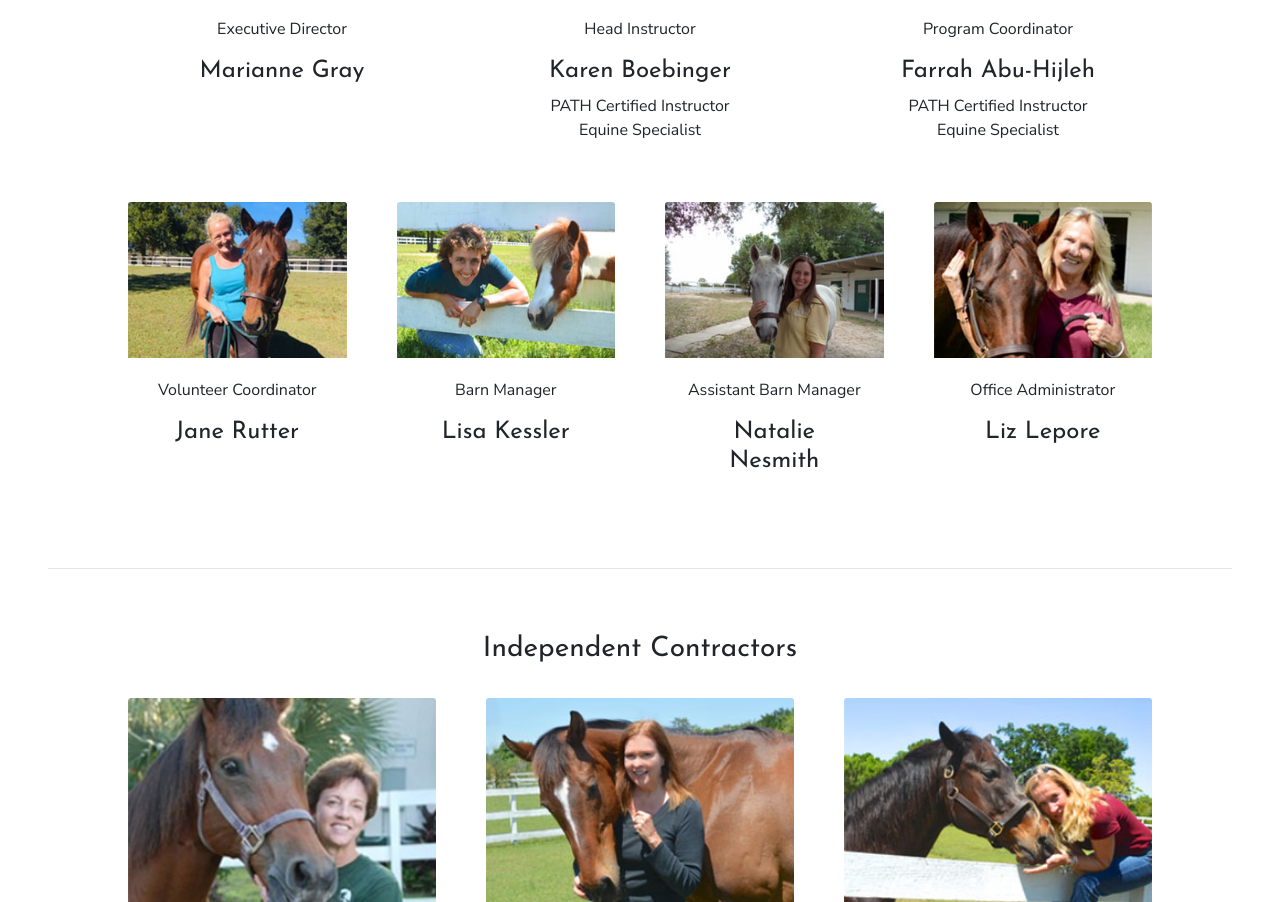
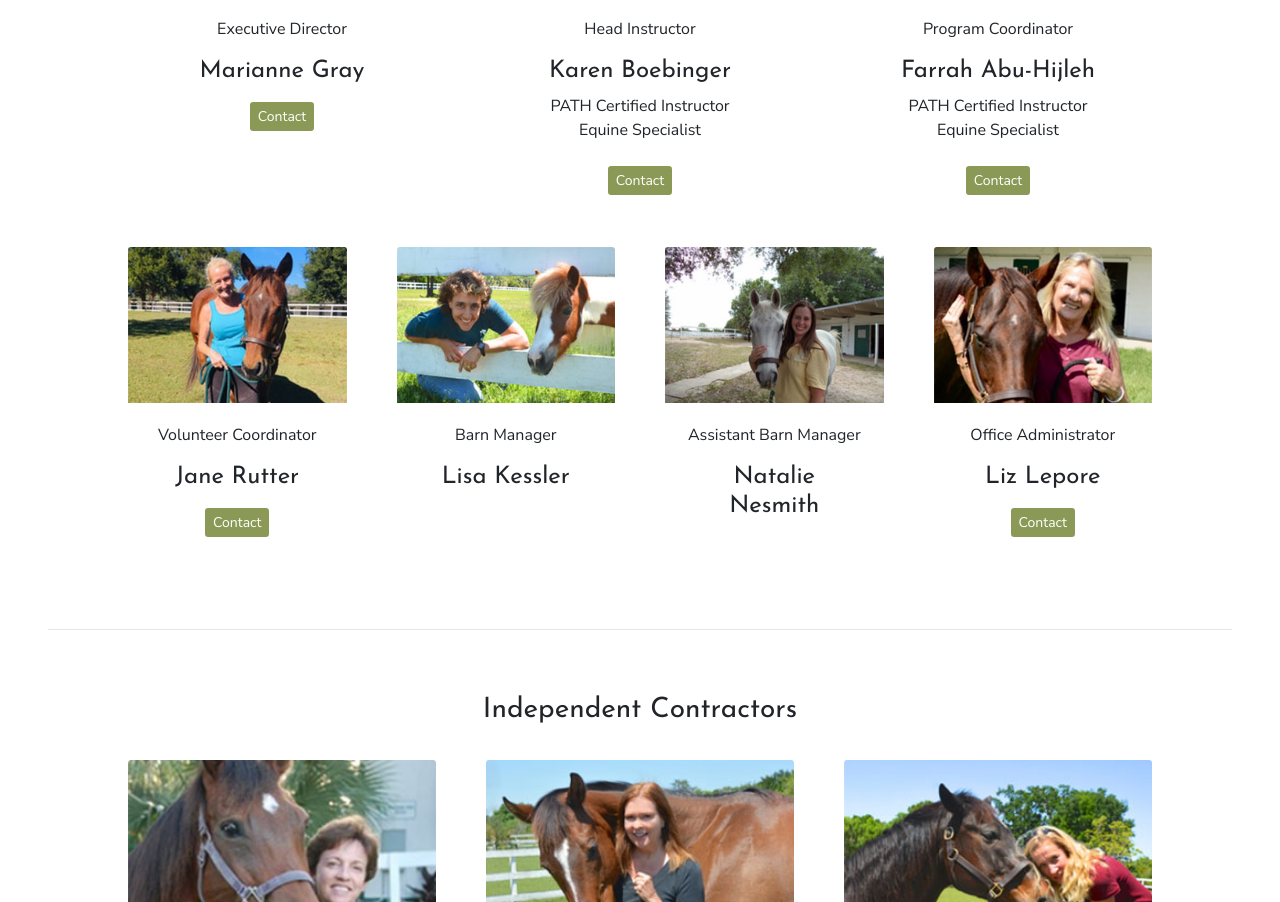
Before and after one commit to alexrosie/dig4104, a plain HTML site: page about.html in a window 1280 px wide. Shown: the part 906-1808 px from the top of the page. Drawn offline with nearby package versions, Linux system fonts and the light colour scheme.

Commit message:
about buttons

```diff
--- a/about.html
+++ b/about.html
@@ -68,6 +68,7 @@
             <div class="card-body">
               <p class="title">Executive Director</p>
               <h4>Marianne Gray</h4>
+              <a class="btn btn-primary btn-sm my-2" href="mailto:mgray@freedomride.com" role="button">Contact</i></a>
             </div>
           </div>
         </div>
@@ -79,6 +80,7 @@
               <p class="title">Head Instructor</p>
               <h4>Karen Boebinger</h4>
               <p>PATH Certified Instructor <br>Equine Specialist</p>
+              <a class="btn btn-primary btn-sm my-2" href="mailto:karenb@freedomride.com" role="button">Contact</i></a>
             </div>
           </div>
         </div>
@@ -90,6 +92,7 @@
               <p class="title">Program Coordinator</p>
               <h4>Farrah Abu-Hijleh</h4>
               <p>PATH Certified Instructor <br>Equine Specialist</p>
+              <a class="btn btn-primary btn-sm my-2" href="mailto:farrah@freedomride.com" role="button">Contact</i></a>
             </div>
           </div>
         </div>
@@ -102,6 +105,7 @@
             <div class="card-body">
               <p class="title">Volunteer Coordinator</p>
               <h4>Jane Rutter</h4>
+              <a class="btn btn-primary btn-sm my-2" href="mailto:volunteerinfo@freedomride.com" role="button">Contact</i></a>
             </div>
           </div>
         </div>
@@ -132,6 +136,7 @@
             <div class="card-body">
               <p class="title">Office Administrator</p>
               <h4>Liz Lepore</h4>
+              <a class="btn btn-primary btn-sm my-2" href="mailto:liz@freedomride.com" role="button">Contact</i></a>
             </div>
           </div>
         </div>
@@ -604,9 +609,9 @@
                       </button>
                     </div>
                     <div class="modal-body text-left">
-                    <p>Rusty arrived in May 2015 and immediately fit right in! Rusty is a handsome 15.3 hand thoroughbred gelding with a big teddy bear personality. He is willing to do whatever we ask of him and we have yet to find anything that
-                      fazes him, which makes him a great equine therapist! He is calm and steady, and his commanding size is perfect for our adult riders.
-                      <br><br>Rusty is generously sponsored by:<br>John Hronek</p>
+                      <p>Rusty arrived in May 2015 and immediately fit right in! Rusty is a handsome 15.3 hand thoroughbred gelding with a big teddy bear personality. He is willing to do whatever we ask of him and we have yet to find anything that
+                        fazes him, which makes him a great equine therapist! He is calm and steady, and his commanding size is perfect for our adult riders.
+                        <br><br>Rusty is generously sponsored by:<br>John Hronek</p>
                     </div>
                   </div>
                 </div>
@@ -693,7 +698,7 @@
                     <div class="modal-body text-left">
                       <p>Marshmellow & Joey are two adorable miniature horses. This brother and sister duo are the ambassadors for Freedom Ride, participating in various
                         community outreach events, marching in local parades and traveling to schools and nursing homes where they bring joy and smiles to all they visit.
-                        <br><br>Cherokee is generously sponsored by:<br>Anonymous Donor for Community Relations</p>
+                        <br><br>Marshmellow & Joey are generously sponsored by:<br>Anonymous Donor for Community Relations</p>
                     </div>
                   </div>
                 </div>
@@ -787,8 +792,9 @@
                       </button>
                     </div>
                     <div class="modal-body text-left">
-                    <p>Lucky arrived at Freedom Ride in August 2007. He was trained in Western pleasure and showed nationally before arriving at Freedom Ride. Lucky has an easy going temperament and although he has no vision in his left eye, he has
-                      adapted quickly to life as a therapy horse. He challenges his riders to try hard and do their best. Although Lucky is a registered Appaloosa, visitors would never guess by his solid chestnut coat and large white blaze.</p>
+                      <p>Lucky arrived at Freedom Ride in August 2007. He was trained in Western pleasure and showed nationally before arriving at Freedom Ride. Lucky has an easy going temperament and although he has no vision in his left eye, he
+                        has
+                        adapted quickly to life as a therapy horse. He challenges his riders to try hard and do their best. Although Lucky is a registered Appaloosa, visitors would never guess by his solid chestnut coat and large white blaze.</p>
                     </div>
                   </div>
                 </div>
```
